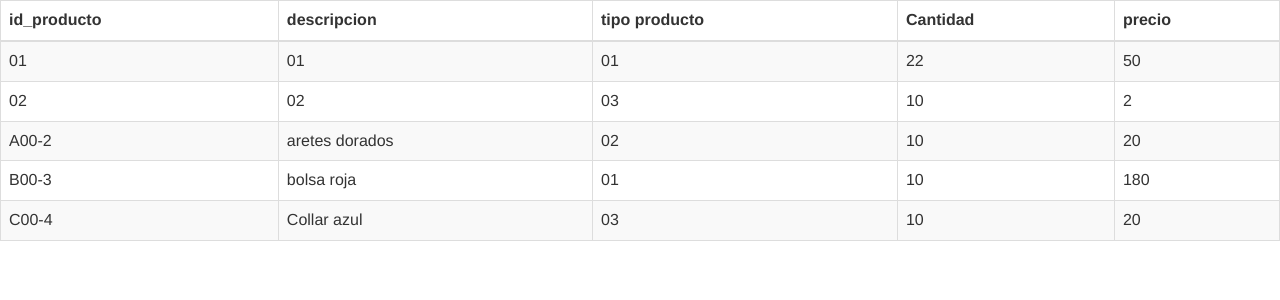
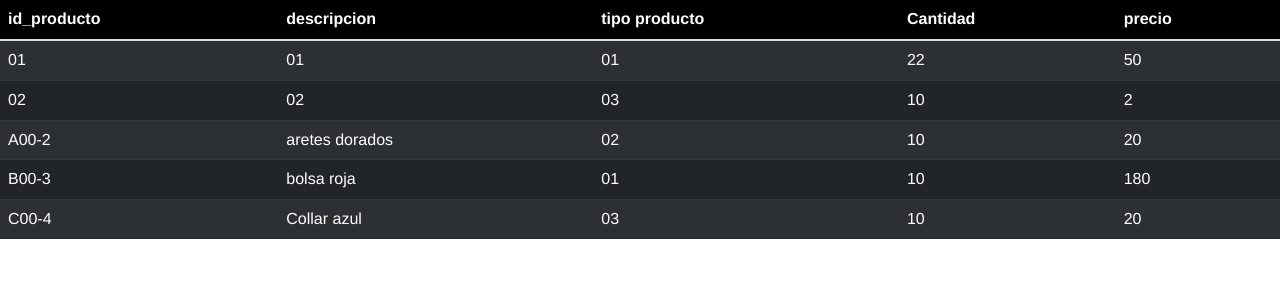
Before and after one commit to marhowlett/proyecto2, a PHP site: page /lista.php in a window 1280 px wide. Shown: the top 300 px of the page. Run offline with PHP 8.4, Linux system fonts and the light colour scheme; data comes from the database, SQL or seed files in the repository; some libraries are stand-ins or nearby versions.

Commit message:
actualizacion de lista

```diff
--- a/conexionBD/connection.php
+++ b/conexionBD/connection.php
@@ -2,7 +2,7 @@
 $s = "localhost";
 $bd = "pulga";
 $u = "root";
-$p = "jjuandaa34";
+$p = "marimar94";
 
 $conexion = new mysqli($s, $u, $p, $bd);
 if ($conexion->connect_errno) {
--- a/css/prueba.css
+++ b/css/prueba.css
@@ -6,6 +6,14 @@
   background-color: #dd99ff;
 }
 header.loginin {
+  text-align: center;
+}
+table.alig {
+  text-align: center!important;
+}
+.white2 {
+  color: white!important;
+  background-color: black;
   text-align: center;
 }
 section.content1 {
--- a/css/prueba.less
+++ b/css/prueba.less
@@ -13,7 +13,15 @@
 
 }
 }
+table.alig {
+    text-align: center!important;
+}
+.white2 {
+  color: white!important;
+  background-color: black;
 
+    text-align: center;
+}
 section{
     &.content1 {
     background-color: white;
--- a/lista.php
+++ b/lista.php
@@ -1,10 +1,27 @@
+<?php
+session_start();
+
+?>
+<html lang="es">
+<head>
+    <meta charset="UTF-8">
+    <title>La Pulga de Cuernavaca Morelos</title>
+    <link rel="stylesheet" href="https://cdnjs.cloudflare.com/ajax/libs/bulma/0.7.1/css/bulma.min.css">
+    <script defer src="https://use.fontawesome.com/releases/v5.0.7/js/all.js"></script>
+    <meta name="viewport" content="width=device-width, initial-scale=1, shrink-to-fit=no">
+    <!-- Bootstrap CSS -->
+
+    <link rel="stylesheet" href="https://stackpath.bootstrapcdn.com/bootstrap/4.1.1/css/bootstrap.min.css" integrity="sha384-WskhaSGFgHYWDcbwN70/dfYBj47jz9qbsMId/iRN3ewGhXQFZCSftd1LZCfmhktB" crossorigin="anonymous">
+
+    <link rel="shortcut icon" type="image/x-icon" href="css/134027.png" />
+    <link rel="stylesheet" type="text/css" href="css/prueba.css" />
 <link
    rel="stylesheet"
    href="https://maxcdn.bootstrapcdn.com/bootstrap/3.3.7/css/bootstrap.min.css"
    integrity="sha384-BVYiiSIFeK1dGmJRAkycuHAHRg32OmUcww7on3RYdg4Va+PmSTsz/K68vbdEjh4u"
    crossorigin="anonymous"
 >
-
+</head>
 <?php
 require 'conexionBD/connection.php';
 
@@ -17,15 +34,15 @@
 
 ?>
 <div class="table-responsive">
-   <table class="table table-bordered table-striped">
+   <table class="table table-striped table-dark alig">
 	<thead>
            <tr>
               <!-- definimos cabeceras de la tabla -->
-              <th>id_producto</th>
-              <th>descripcion</th>
-              <th>tipo producto</th>
-              <th>Cantidad</th>
-              <th>precio</th>
+              <th scope="col" class="white2">id_producto</th>
+              <th scope="col" class="white2">descripcion</th>
+              <th scope="col" class="white2">tipo producto</th>
+              <th scope="col" class="white2">Cantidad</th>
+              <th scope="col" class="white2">precio</th>
            </tr>
         </thead>
         <tbody>
```
